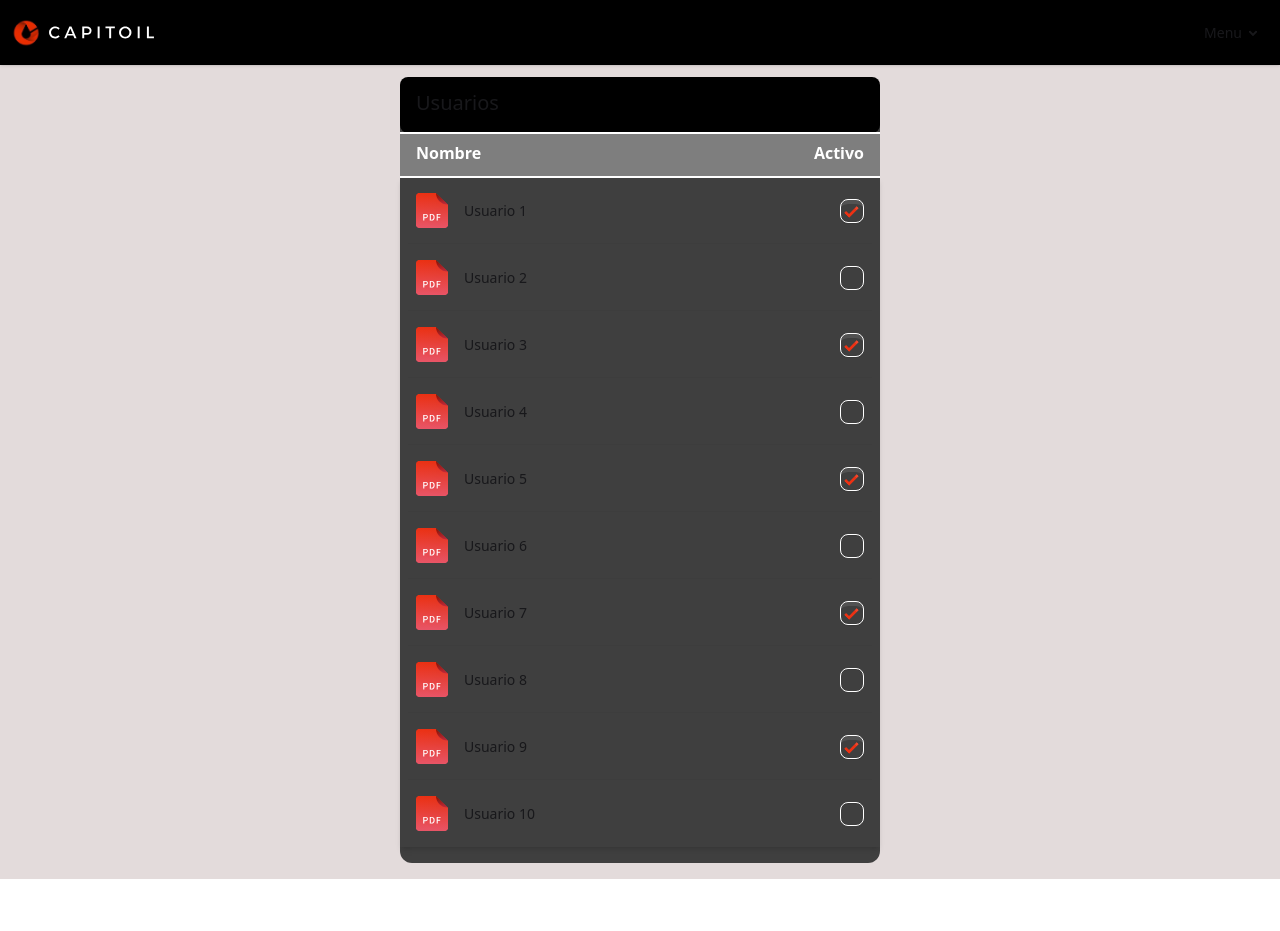
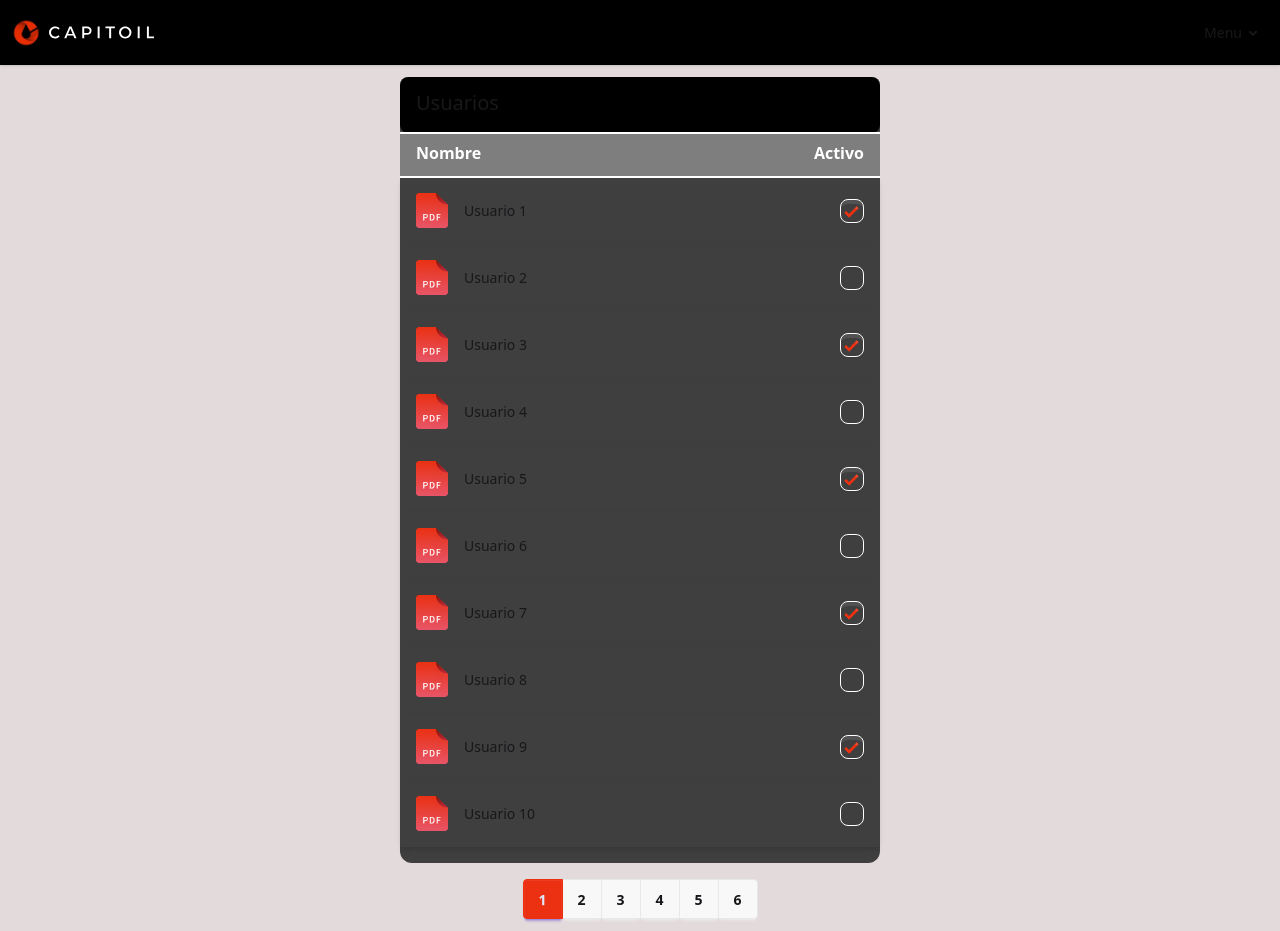
Before and after one commit to dancarreon/validoc-webapp, a React (Vite) app: page /admin/usuarios in a window 1280 px wide. Before the commit the page ends 879 px from the top, so only its background shows below. Built offline with nearby package versions, Linux system fonts and the light colour scheme.

Commit message:
- Fixes in logo style for Chrome - Adding Pagination.tsx component - Fix for all pages to have a margin top of 3 so they can be all leveled up equally

```diff
--- a/src/components/Logo.tsx
+++ b/src/components/Logo.tsx
@@ -2,7 +2,7 @@ import logo from '../assets/logo.png'
 
 export const Logo = () => {
     return (
-        <div className="bg-black rounded-t-xl grid justify-center pt-10 pb-6 mb-8">
+        <div className="bg-black rounded-t-xl grid justify-center pt-10 pb-6 mb-8 w-[100%]">
             <div className='flex justify-center'>
                 <img src={logo} alt="Capitoil" className='h-[100px]'/>
             </div>
--- /dev/null
+++ b/src/components/Pagination.tsx
@@ -0,0 +1,13 @@
+export const Pagination = ({currentPage = 1}: { currentPage: number }) => {
+
+    const pages = [1, 2, 3, 4, 5, 6];
+
+    return (
+        <div className="join mb-3">
+            {pages.map((page) => (
+                <input className="join-item btn btn-square" type="radio" name="options" aria-label={String(page)}
+                       checked={currentPage == page}/>
+            ))}
+        </div>
+    )
+}
--- a/src/index.css
+++ b/src/index.css
@@ -21,3 +21,8 @@
     @apply bg-[#EC3113];
     @apply border-[#EC3113];
 }
+
+.join-item:checked  {
+    @apply bg-[#EC3113];
+    @apply border-[#EC3113];
+}
--- a/src/pages/admin/NewUser.tsx
+++ b/src/pages/admin/NewUser.tsx
@@ -5,7 +5,7 @@ import {Button} from "../../components/Button.tsx";
 
 export const NewUser = () => {
     return (
-        <div className='h-[90vh] content-center'>
+        <div className='h-[100%] content-center mt-3'>
             <Container>
                 <Header title='Nuevo Usuario'/>
                 <form onSubmit={(e) => e.preventDefault()} className='mt-5'>
--- a/src/pages/admin/Users.tsx
+++ b/src/pages/admin/Users.tsx
@@ -2,6 +2,7 @@ import {Header} from "../../components/Header.tsx";
 import {SubHeader} from "../../components/SubHeader.tsx";
 import {List} from "../../components/List.tsx";
 import {Container} from "../../components/Container.tsx";
+import {Pagination} from "../../components/Pagination.tsx";
 
 export const Users = () => {
 
@@ -24,6 +25,7 @@ export const Users = () => {
                 <SubHeader titles={['Nombre', 'Activo']}/>
                 <List elements={userList}/>
             </Container>
+            <Pagination/>
         </div>
     )
 }
--- a/src/pages/user/Folios.tsx
+++ b/src/pages/user/Folios.tsx
@@ -6,7 +6,7 @@ import {Steps} from "../../components/Steps.tsx";
 
 export const Folios = () => {
     return (
-        <div className='h-[100vh] content-center'>
+        <div className='h-[100%] content-center mt-3'>
             <Container>
                 <Steps step={3}/>
                 <Header title='Folios'/>
--- a/src/pages/user/NationalData.tsx
+++ b/src/pages/user/NationalData.tsx
@@ -6,7 +6,7 @@ import {Header} from "../../components/Header.tsx";
 
 export const NationalData = () => {
     return (
-        <div className='h-[90vh] content-center'>
+        <div className='h-[100%] content-center mt-3'>
             <Container>
                 <Steps step={1}/>
                 <Header title='Datos Nacional'/>
--- a/src/pages/user/Sellos.tsx
+++ b/src/pages/user/Sellos.tsx
@@ -6,7 +6,7 @@ import {Steps} from "../../components/Steps.tsx";
 
 export const Sellos = () => {
     return (
-        <div className='h-[100vh] content-center'>
+        <div className='h-[100%] content-center mt-3'>
             <Container>
                 <Steps step={2}/>
                 <Header title='Sellos'/>
--- a/src/pages/user/Traza.tsx
+++ b/src/pages/user/Traza.tsx
@@ -23,7 +23,7 @@ export const Traza = () => {
         }]
 
     return (
-        <div className='h-[90vh] content-center'>
+        <div className='h-[100%] content-center mt-3'>
             <Container>
                 <Steps step={4}/>
                 <Header title='Traza'/>
```
